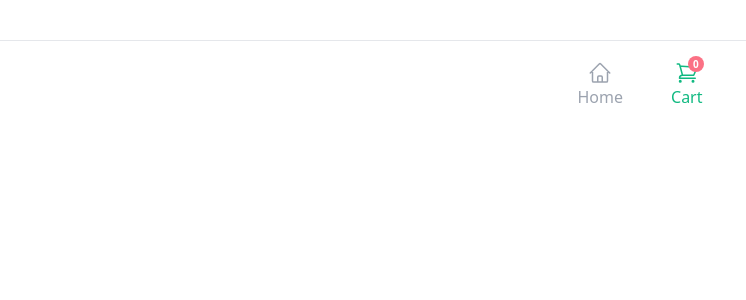
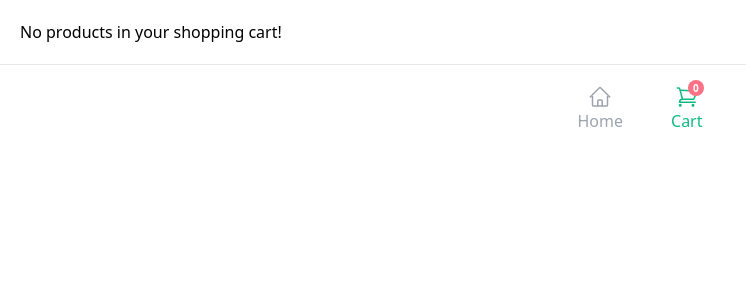
Before and after one commit to Zavista/full-stack-ecommerce, a Next.js app: page /checkout in a window 1280 px wide. Shown: the top 300 px of the page, without its empty margins (0-746 px from the left). Built offline with nearby package versions, Linux system fonts and the light colour scheme; no server answers; the database is empty.

Commit message:
Added content to display selectedProducts

```diff
--- a/pages/checkout.js
+++ b/pages/checkout.js
@@ -7,13 +7,13 @@ const checkout = () => {
   const [productsInfo, setProductsInfo] = useState([]);
 
   const getProducts = async () => {
-    const uniqIds = [...new Set(selectedProducts)];
-    const response = await fetch(`/api/products?ids=${uniqIds.join(',')}`);
-    const data = await response.json();
-    console.log(data);
-    setProductsInfo(data);
-
-  }
+    if (selectedProducts.length > 0) {
+      const uniqIds = [...new Set(selectedProducts)];
+      const response = await fetch(`/api/products?ids=${uniqIds.join(',')}`);
+      const data = await response.json();
+      setProductsInfo(data);
+    }
+  };
 
   useEffect(() => {
     getProducts()
@@ -21,7 +21,31 @@ const checkout = () => {
 
   return (
     <Layout>
-        {selectedProducts.join(', ')}
+      {productsInfo.length === 0 ? (
+        <div>
+          No products in your shopping cart!
+        </div>
+      ) : (
+        productsInfo.length > 0 && productsInfo.map(productInfo => (
+          <div key={productInfo.name} className="flex flex-col md:flex-row mb-3 md:w-[900px]">
+            <div className="bg-gray-100 p-3 rounded-xl mr-3 flex items-center justify-center">
+              <img src={productInfo.picture} alt={productInfo.name} className="w-[150px] h-[120px]"></img>
+            </div>
+            <div>
+              <h3 className="font-bold text-lg">{productInfo.name}</h3>
+              <p className="text-sm">{productInfo.description}</p>
+              <div className="flex justify-between">
+                <div className="font-bold">{`$${productInfo.price}`}</div>
+                <div className="flex items-center">
+                  <button className="border border-emerald-300 px-2 rounded-l text-emerald-500">-</button>
+                  <span className="px-2">{`${selectedProducts.filter(id => id === productInfo._id).length}`}</span>
+                  <button className="border border-emerald-300 px-2 rounded-l text-white-500 bg-emerald-500">+</button>
+                </div>
+              </div>
+            </div>
+          </div>
+        ))
+      )}
     </Layout>
   )
 }
```
